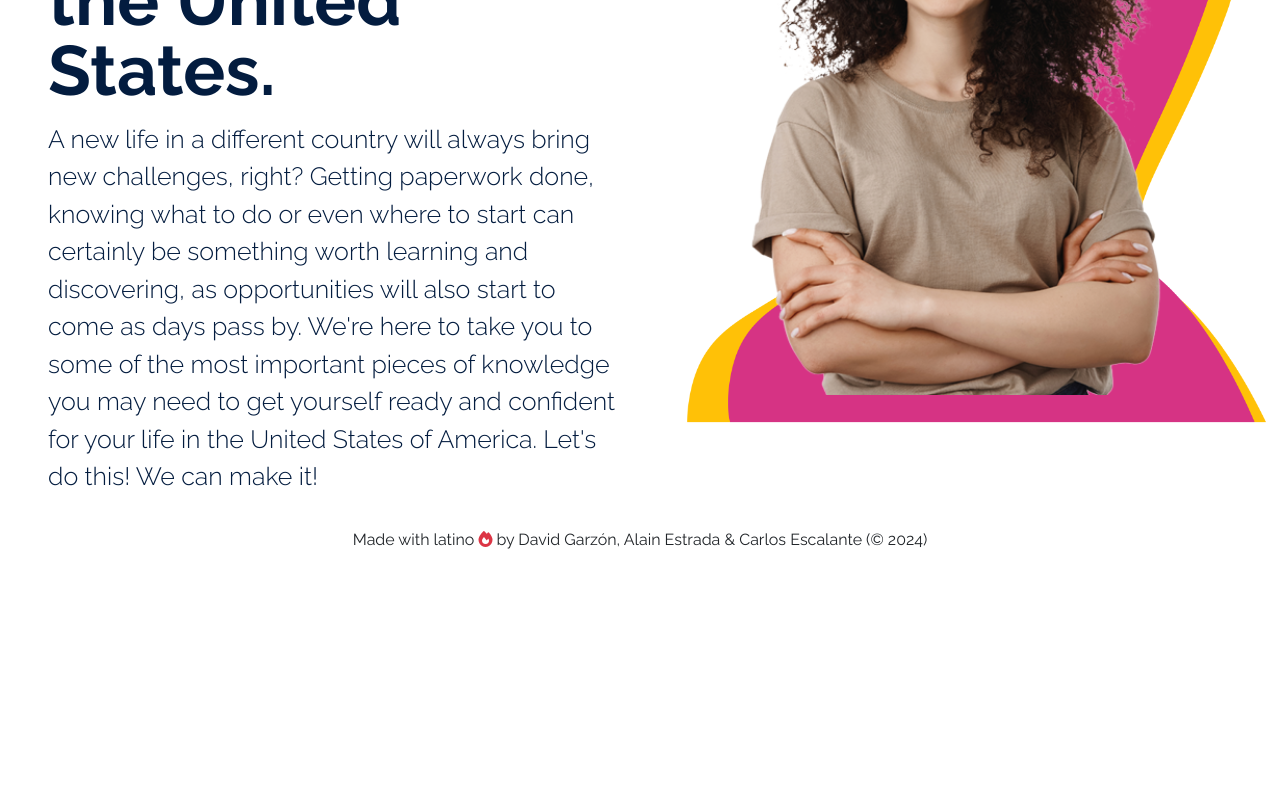
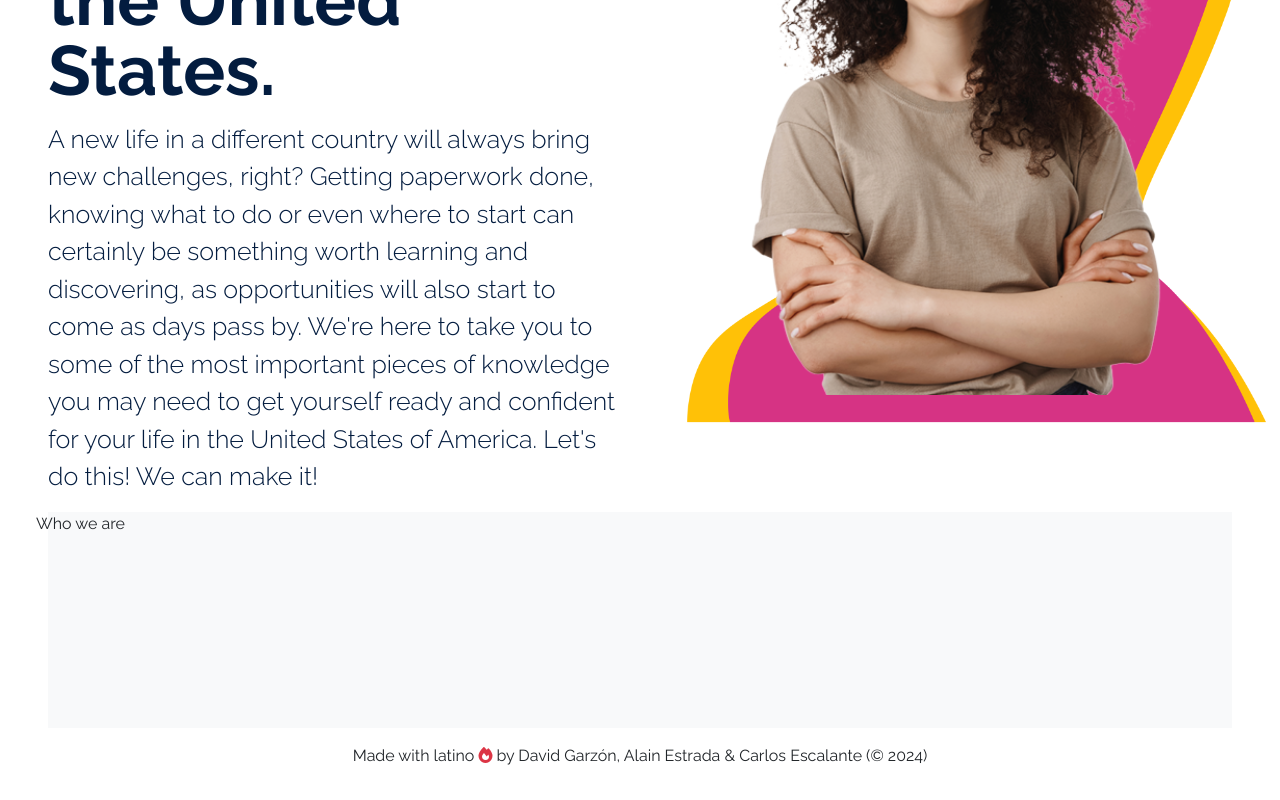
Before and after one commit to 4GeeksAcademy/CarlosAlainDavid-TimmiHow, a React app: page / in a window 1280 px wide. Shown: the part 552-1352 px from the top of the page. Before the commit the page ends 1136 px from the top, so only its background shows below. Built offline with nearby package versions, Linux system fonts and the light colour scheme; no server answers.

Commit message:
"Who we are progress"

```diff
--- /dev/null
+++ b/src/front/js/component/aboutUs.js
@@ -0,0 +1,21 @@
+import React from "react"
+import StudentnoDeco from "../../img/main-block-nodeco.png"
+import GrayBg from "../../img/gray-background.png"
+
+const AboutUs = () => {
+    return (
+        <div className="bg-light">
+            <div className="Who-we-Are row">Who we are</div>
+            <div className="container py-5">
+                <div className="row h-100 align-items-center py-5">
+                    <div className="col-lg-6">
+                    </div>
+                    <div className="col-lg-6">
+                    </div>
+                </div>
+            </div>
+        </div>
+    )
+}
+
+export default AboutUs
--- a/src/front/js/component/hero.js
+++ b/src/front/js/component/hero.js
@@ -5,7 +5,7 @@ import WomanDeco from "../../img/woman-deco.png"
 
 const Hero = () => {
 return (
-    <div className="col-xxl-12">
+  <div className="col-xxl-12">
   <div className="row flex-lg-row-reverse justify-content-between align-items-center g-5">
     <div className="position-relative col-10 col-sm-8 col-lg-6">
       <img
@@ -41,10 +41,7 @@ return (
       </div>
   </div>
 </div>
-
 )
-
-
 }
 
 export default Hero
--- a/src/front/js/pages/home.js
+++ b/src/front/js/pages/home.js
@@ -2,6 +2,7 @@ import React, { useContext } from "react";
 import { Context } from "../store/appContext";
 import "../../styles/home.css";
 import Hero from "../component/hero";
+import AboutUs from "../component/aboutUs";
 
 export const Home = () => {
 	const { store, actions } = useContext(Context);
@@ -9,6 +10,7 @@ export const Home = () => {
 	return (
 		<div className="px-5 mt-5">
 		<Hero />
+		<AboutUs />
 		</div>
 	);
 };
```
Also changed, not shown: src/front/fonts/Gotham.ttf (deleted), src/front/img/gray-background.png (added), src/front/img/main-block-nodeco.png (added), src/front/styles/home.css (line endings or trailing spaces).
